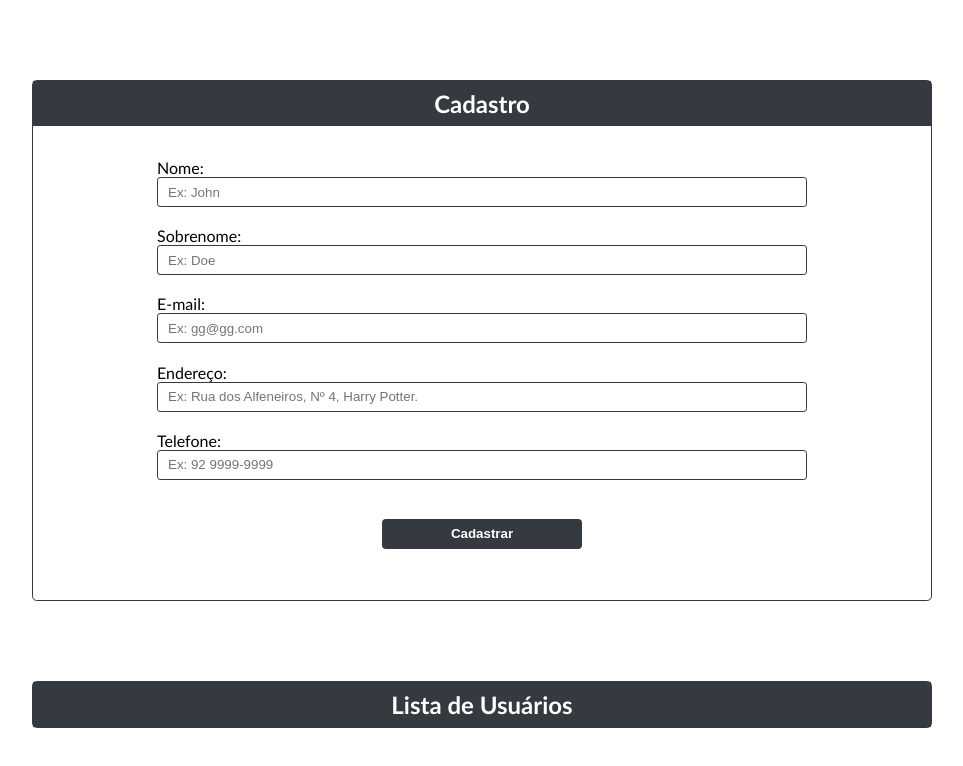
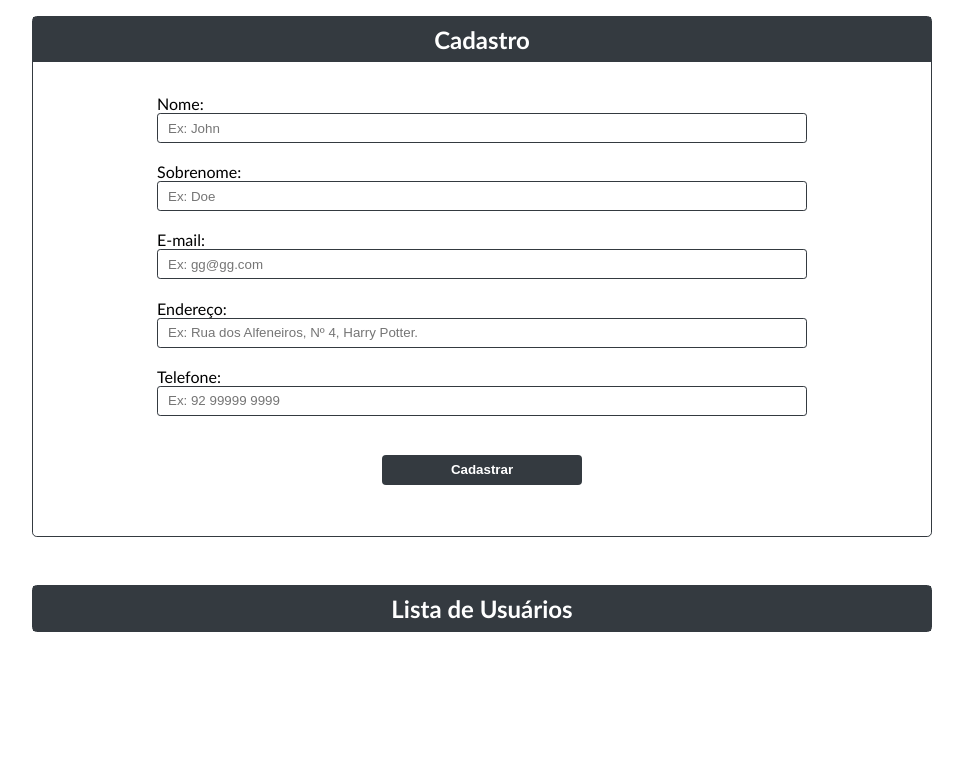
Before and after one commit to vtrajanodev/dbc-react-tema04, a React (Create React App) app: page / in a window 1280 px wide. Shown: the top 766 px of the page, without its empty margins (158-1121 px from the left). Built offline with nearby package versions, Linux system fonts and the light colour scheme.

Commit message:
Tema 4 MVP finalizado

```diff
--- a/src/components/FormCadastro/FormCadastro.jsx
+++ b/src/components/FormCadastro/FormCadastro.jsx
@@ -1,5 +1,6 @@
 import { useFormik } from 'formik';
 import { useState } from 'react';
+import InputMask from 'react-input-mask';
 import styles from './FormCadastro.module.css'
 
 
@@ -14,35 +15,34 @@ export const FormCadastro = () => {
     const validate = values => {
         const errors = {}
 
-        //Validação do firstName
-        // if (!values.firstName) {
-        //     errors.firstName = 'Campo obrigatório'
-        // } else if (!/^[A-Za-záàâãéèêíïóôõöúçñÁÀÂÃÉÈÍÏÓÔÕÖÚÇÑ ]+$/.test(values.firstName)) {
-        //     errors.firstName = 'Permitido apenas letras neste campo.'
-        // }
-        // //Validação do sobrenome
-        // if (!values.lastName) {
-        //     errors.lastName = 'Campo obrigatório'
-        // } else if (!/^[A-Za-záàâãéèêíïóôõöúçñÁÀÂÃÉÈÍÏÓÔÕÖÚÇÑ ]+$/.test(values.lastName)) {
-        //     errors.lastName = 'Permitido apenas letras neste campo.'
-        // }
-        // //Validação do e-mail
-        // if (!values.email) {
-        //     errors.email = 'Campo obrigatório';
-        // } else if (!/^[A-Z0-9._%+-]+@[A-Z0-9.-]+\.[A-Z]{2,4}$/i.test(values.email)) {
-        //     errors.email = 'Email inválido';
-        // }
-        // if (!values.address) {
-        //     errors.address = 'Campo obrigatório';
-        // }
-        // if (!values.phone) {
-        //     errors.phone = 'Campo obrigatório';
-        // } else if (!/^(?:(?:\+|00)?(55)\s?)?(?:\(?([1-9][0-9])\)?\s?)?(?:((?:9\d|[2-9])\d{3})-?(\d{4}))$/.test(values.phone)) {
-        //     errors.phone = 'Telefone inválido';
-        // }
+        // Validação do firstName
+        if (!values.firstName) {
+            errors.firstName = 'Campo obrigatório'
+        } else if (!/^[A-Za-záàâãéèêíïóôõöúçñÁÀÂÃÉÈÍÏÓÔÕÖÚÇÑ ]+$/.test(values.firstName)) {
+            errors.firstName = 'Permitido apenas letras neste campo.'
+        }
+        //Validação do sobrenome
+        if (!values.lastName) {
+            errors.lastName = 'Campo obrigatório'
+        } else if (!/^[A-Za-záàâãéèêíïóôõöúçñÁÀÂÃÉÈÍÏÓÔÕÖÚÇÑ ]+$/.test(values.lastName)) {
+            errors.lastName = 'Permitido apenas letras neste campo.'
+        }
+        //Validação do e-mail
+        if (!values.email) {
+            errors.email = 'Campo obrigatório';
+        } else if (!/^[A-Z0-9._%+-]+@[A-Z0-9.-]+\.[A-Z]{2,4}$/i.test(values.email)) {
+            errors.email = 'Email inválido';
+        }
+        if (!values.address) {
+            errors.address = 'Campo obrigatório';
+        }
+        if (!values.phone) {
+            errors.phone = 'Campo obrigatório';
+        }
 
         return errors
     }
+
 
     const formik = useFormik({
         initialValues: {
@@ -52,6 +52,7 @@ export const FormCadastro = () => {
             address: '',
             phone: ''
         },
+        enableReinitialize: true,
         validate,
         onSubmit: values => {
             if (isEditing === false) {
@@ -59,40 +60,30 @@ export const FormCadastro = () => {
                 values.id = id;
                 setListUsers([...listUsers, values]);
                 formik.resetForm();
-            } else {
+            }
+            else {
                 let i = id - 1
                 listUsers[i] = values
                 let userEdited = listUsers[i]
-                console.log(userEdited)
-                setListUsers([...listUsers.filter(user => user.id !== userEdited.id), userEdited])
+                setListUsers([...listUsers.filter(user => user.id !== userEdited.id), userEdited].sort((a,b) => a-b))
+                console.log(userEdited.id)
+                formik.resetForm();
                 setButtonTitle('Cadastrar')
                 setIsEditing(false)
-                formik.resetForm();
-
             }
         },
     })
 
-    const editarUsuario = (id) => {
+    const editarUsuario = id => {
         setIsEditing(true)
         setButtonTitle('Salvar alterações')
         const usuario = listUsers.find(user => user.id === id)
-        console.log(usuario)
-
-        formik.values.firstName = usuario.firstName;
-        formik.values.lastName = usuario.lastName;
-        formik.values.email = usuario.email;
-        formik.values.address = usuario.address;
-        formik.values.phone = usuario.phone;
+        formik.setValues(usuario)
     }
-
-
 
     const excluirUsuario = id => {
         const usuariosFiltrados = listUsers.filter(user => user.id !== id)
         setListUsers(usuariosFiltrados)
-        console.log(usuariosFiltrados)
-        console.log(id)
     }
 
     return (
@@ -161,13 +152,14 @@ export const FormCadastro = () => {
                     </div>
                     <div>
                         <label htmlFor="phone">Telefone:</label>
-                        <input
-                            id="phone"
-                            name="phone"
-                            placeholder="Ex: 92 9999-9999"
+                        <InputMask
+                            mask="99 99999 9999"
+
+                            placeholder="Ex: 92 99999 9999"
                             onChange={formik.handleChange}
                             value={formik.values.phone}
-                        />
+                            name="phone"
+                            id="phone" />
                         {formik.errors.phone && (
                             <span>{formik.errors.phone}</span>
                         )}
@@ -196,7 +188,7 @@ export const FormCadastro = () => {
                                 <p>Telefone: {user.phone}</p>
                             </div>
                             <div className={styles.flexColumn}>
-                                <button onClick={() => editarUsuario(user.id, index)}>Editar</button>
+                                <button onClick={() => editarUsuario(user.id)}>Editar</button>
                                 <button onClick={() => excluirUsuario(user.id)}>Excluir</button>
                             </div>
                         </div>
--- a/src/global.css
+++ b/src/global.css
@@ -10,7 +10,7 @@ body {
 
 .container {
     max-width: 900px;
-    margin: 5rem auto 5rem;
+    margin: 1rem auto 3rem;
     border: 1px solid #343a40;
     border-radius: .3rem;
     height: auto;
```
